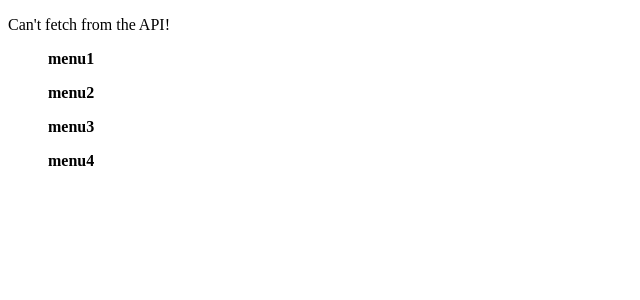
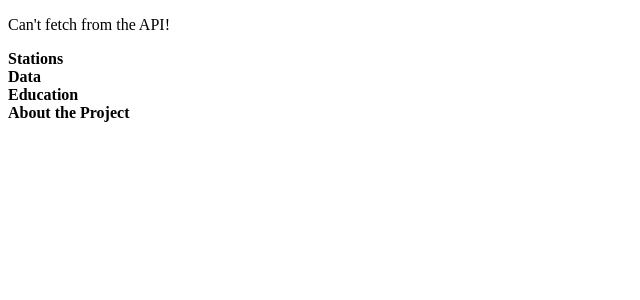
Before and after one commit to a1eaiactaest/dht11, a React (Create React App) app in the folder frontend/: page / in a window 1280 px wide. Shown: the top 300 px of the page, without its empty margins (0-640 px from the left). Built offline with nearby package versions, Linux system fonts and the light colour scheme; no server answers.

Commit message:
basic routes structure

```diff
--- a/frontend/package.json
+++ b/frontend/package.json
@@ -8,6 +8,7 @@
     "@testing-library/user-event": "^13.5.0",
     "react": "^17.0.2",
     "react-dom": "^17.0.2",
+    "react-router-dom": "^6.2.2",
     "react-scripts": "5.0.0",
     "web-vitals": "^2.1.4"
   },
--- a/frontend/src/homepage/Homepage.js
+++ b/frontend/src/homepage/Homepage.js
@@ -4,12 +4,11 @@ import MenuElement from './components/MenuElement.js';
 const Homepage = (props) => {
   return (
     <React.Fragment>
-      <MenuElement href='menu1' name='menu1'/>
-      <MenuElement href='menu2' name='menu2'/>
-      <MenuElement href='menu3' name='menu3'/>
-      <MenuElement href='menu4' name='menu4'/>
+      <MenuElement href='/stations' name='Stations'/>
+      <MenuElement href='/data' name='Data'/>
+      <MenuElement href='/edu' name='Education'/>
+      <MenuElement href='/about' name='About the Project'/>
     </React.Fragment>
-
   );
 };
 
--- a/frontend/src/homepage/components/MenuElement.js
+++ b/frontend/src/homepage/components/MenuElement.js
@@ -1,10 +1,13 @@
 import React from "react";
+import {Link} from "react-router-dom";
 
 import './MenuElement.css';
 
 const MenuElement = (props) => {
   return (
-    <ul><a href={props.href} className={`menu-elem`}>{props.name}</a></ul>
+    <div className="menu-elem">
+      <Link to={`${props.href}`}>{props.name}</Link>
+    </div>
   );
 }
 
--- a/frontend/src/index.js
+++ b/frontend/src/index.js
@@ -1,8 +1,52 @@
-import {render} from "react-dom"
-import App from "./App"
+import {render} from "react-dom";
+import { BrowserRouter, Routes, Route } from "react-router-dom";
 
-const rootElement = document.getElementById("root")
+import App from "./App";
+
+import Stations from "./routes/stations";
+import Education from "./routes/education";
+import About from "./routes/about";
+import Data from "./routes/data";
+
+const rootElement = document.getElementById("root");
 render(
-  <App />,
+  <BrowserRouter>
+    <Routes>
+      <Route
+        path="/"
+        element={
+          <App />
+        }>
+      </Route>
+
+      <Route
+        path="/stations"
+        element={
+          <Stations />
+        }>
+      </Route>
+
+      <Route
+        path="/data"
+        element={
+          <Data />
+        }>
+      </Route>
+
+      <Route
+        path="/edu"
+        element={
+          <Education />
+        }>
+      </Route>
+
+      <Route
+        path="/about"
+        element={
+          <About />
+        }>
+      </Route>
+    </Routes>
+  </BrowserRouter>,
   rootElement
-)
+);
--- /dev/null
+++ b/frontend/src/routes/about.js
@@ -0,0 +1,9 @@
+function About(){
+  return(
+    <main>
+      <h1>About the Project</h1>
+    </main>
+  );
+};
+
+export default About;
--- /dev/null
+++ b/frontend/src/routes/data.js
@@ -0,0 +1,9 @@
+function Data(){
+  return(
+    <main>
+      <h1>Data</h1>
+    </main>
+  );
+};
+
+export default Data;
--- /dev/null
+++ b/frontend/src/routes/education.js
@@ -0,0 +1,9 @@
+function Education(){
+  return(
+    <main>
+      <h1>Education</h1>
+    </main>
+  );
+};
+
+export default Education;
--- /dev/null
+++ b/frontend/src/routes/stations.js
@@ -0,0 +1,9 @@
+function Stations() {
+  return(
+    <main>
+      <h1>Stations</h1>
+    </main>
+  );
+};
+
+export default Stations;
```
Also changed, not shown: 1 other file (tests, documents, lock files or other folders).
